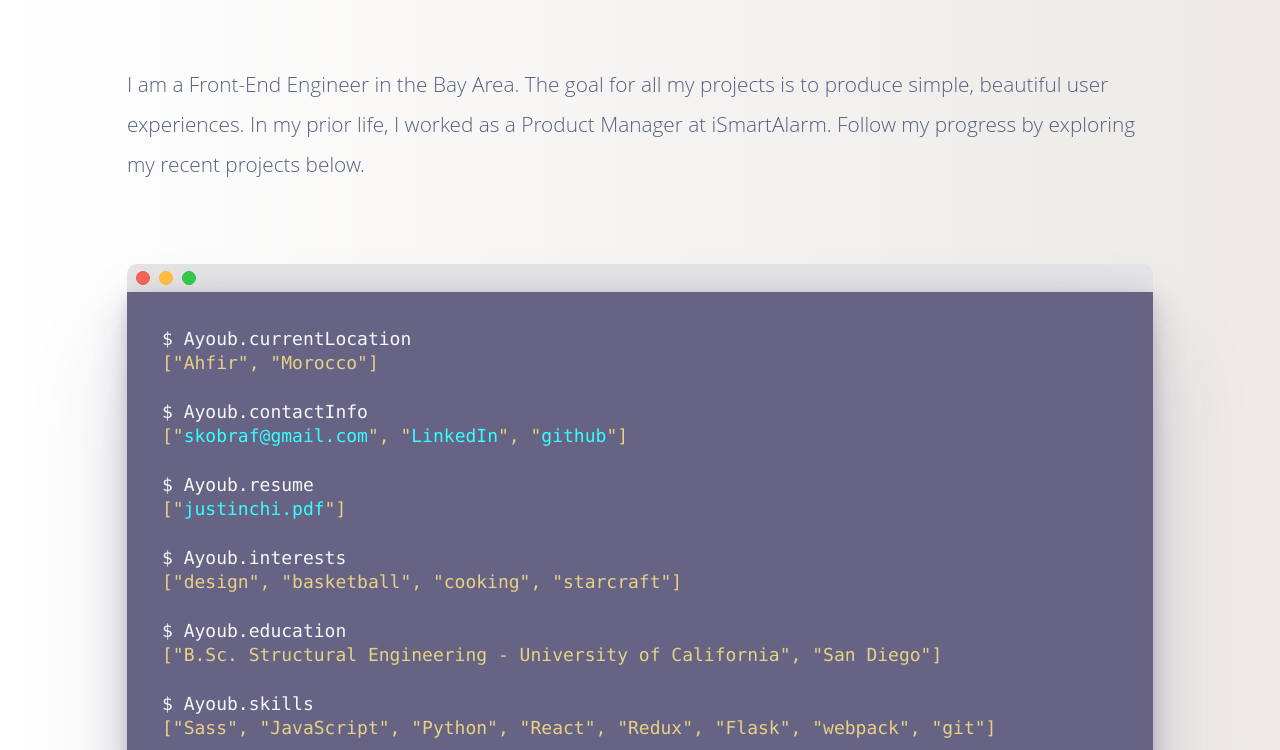
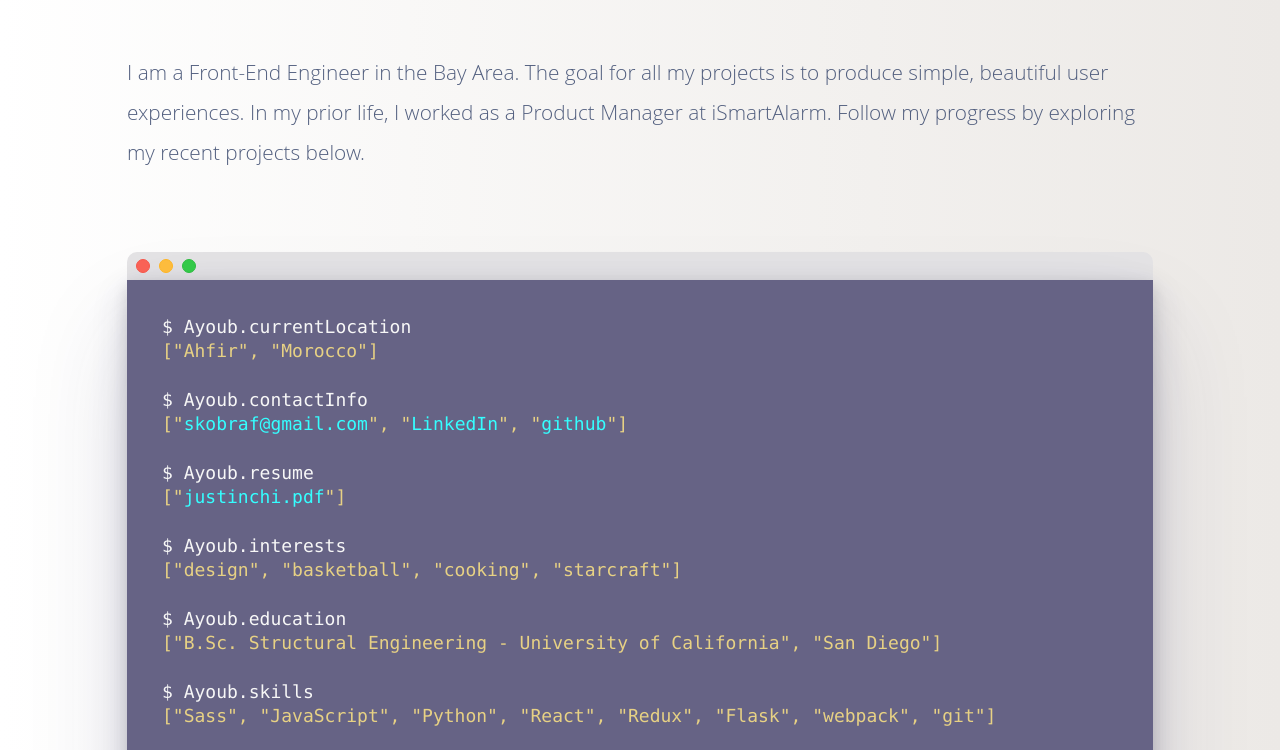
Before and after one commit to Skobraf/Portfolio_project, a plain HTML site: page index.html in a window 1280 px wide. Shown: the part 326-1076 px from the top of the page. Drawn offline with Linux system fonts and the light colour scheme.

Commit message:
made it resoponsive

```diff
--- a/style.css
+++ b/style.css
@@ -49,7 +49,7 @@ nav ul li > a:hover {
 
 #app {
   margin: 0 auto;
-  padding:4%;
+  padding:3%;
   max-width: 1026px;
 }
 
```
